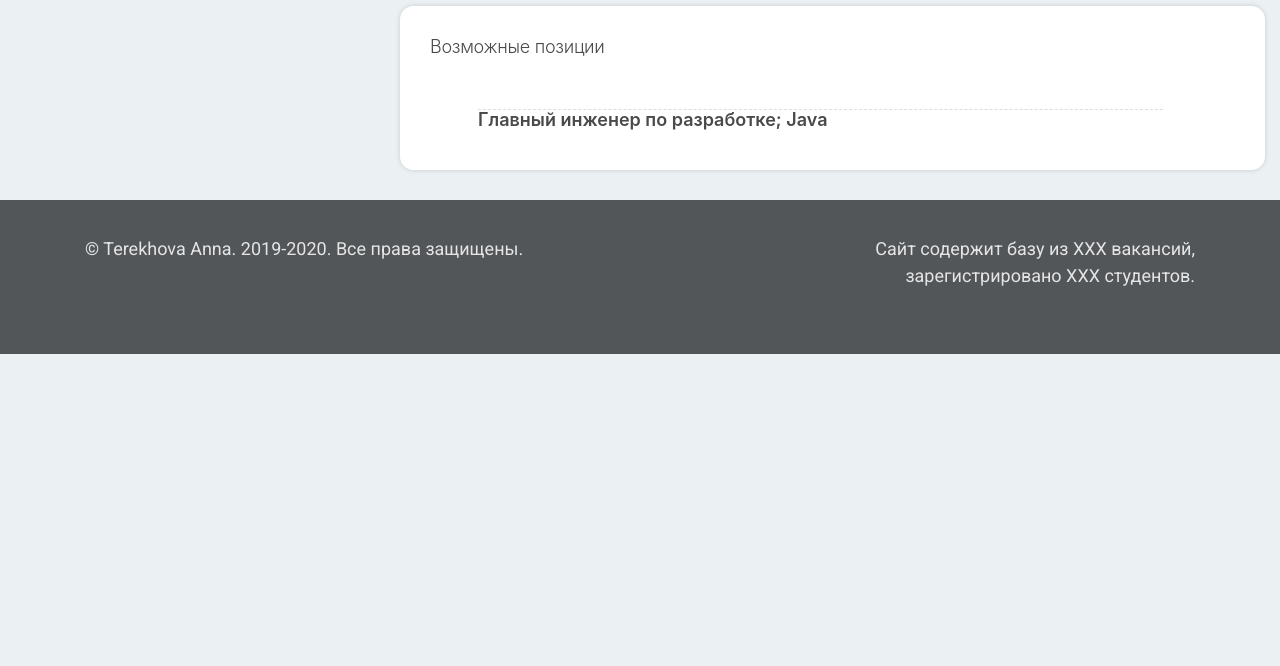
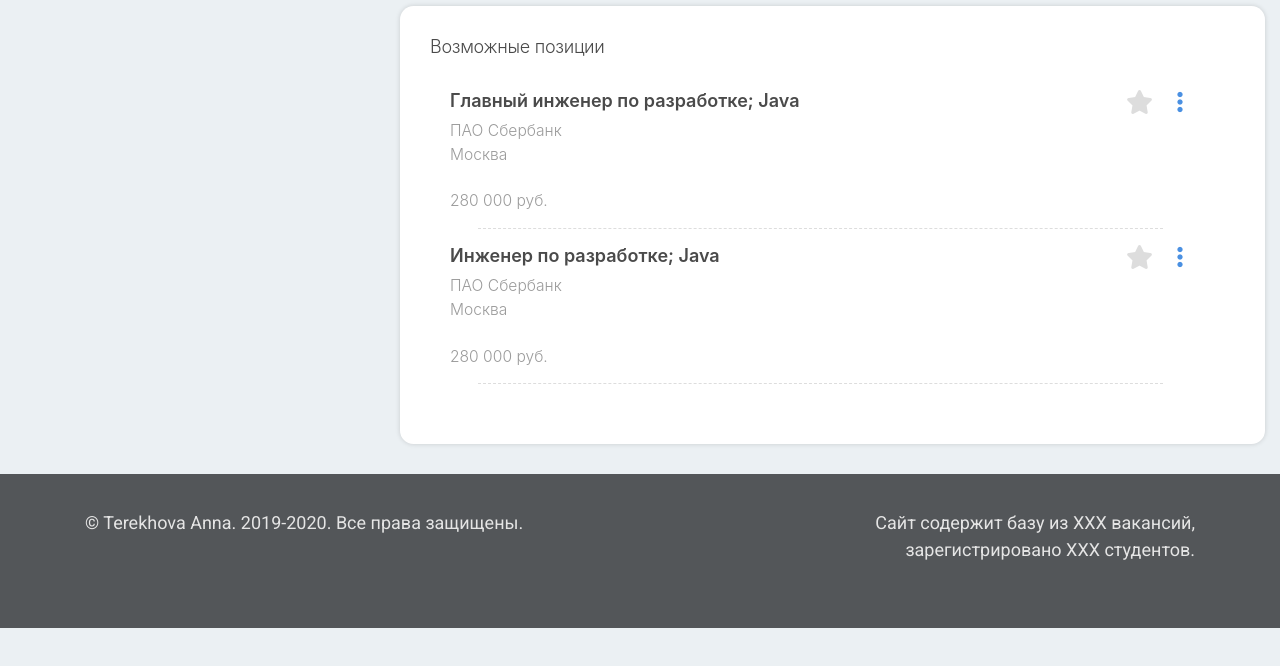
Before and after one commit to aaaann/JobFinder, a plain HTML site: page career.html in a window 1280 px wide. Shown: the part 118-784 px from the top of the page. Drawn offline with Linux system fonts and the light colour scheme.

Commit message:
fix vacancies list in career page; add fontawesome icons

```diff
--- a/career.html
+++ b/career.html
@@ -11,6 +11,7 @@
     <link href="https://fonts.googleapis.com/css?family=Roboto&display=swap" rel="stylesheet">
     <link href="https://fonts.googleapis.com/css?family=Open+Sans&display=swap" rel="stylesheet">
 
+    <script src="https://kit.fontawesome.com/c50b724b31.js" crossorigin="anonymous"></script>
 </head>
 <body>
 	<header>
@@ -101,14 +102,49 @@
 												</div>
 											</div>
 											<div class="position-actions">
-												<i class="position-action position-action-like"></i>
+												<!-- <div class="position-action position-action-like"> -->
+													<i class="position-action position-action-like fa-star fas"></i>
+												<!-- </div> -->
 
-												<i class="fa-ellipsis-v toggle-dropdown"></i>
+												<i class="fas fa-ellipsis-v toggle-dropdown"></i>
 											</div>
-										</div>  <!-- .position-content -->
+										</div>
 
-									</div>  <!-- .positions-position -->
-								</div> <!-- .positions-list -->
+									</div>
+								</div>
+								<div class="positions-list">
+									<div class="positions-position">
+										<div class="position-content">
+											<div class="position-info">
+												<div class="position-header">
+													<h3 class="position-heading">
+														Инженер по разработке; Java
+													</h3>
+												</div>
+												<div class="position-body">
+													<div class="position-body-item">
+														ПАО Сбербанк
+													</div>
+													<div class="position-body-item">
+														Москва
+													</div>
+													<div class="position-body-item">
+														<span><br>280 000 руб.</span>
+													</div>
+												</div>
+											</div>
+											<div class="position-actions">
+												<!-- <div class="position-action position-action-like"> -->
+													<i class="position-action position-action-like fa-star fas"></i>
+												<!-- </div> -->
+
+												<i class="fas fa-ellipsis-v toggle-dropdown"></i>
+											</div>
+										</div>
+
+									</div>
+								</div>
+
 							</div> <!-- .common-content-body -->
 						</div> <!-- .common-content-block-item -->
 					</div> <!-- .slider-wrapper -->
--- a/css/styles.css
+++ b/css/styles.css
@@ -791,7 +791,7 @@ svg:not(:root) {
 }
 
 .common-content-body {
-  margin-top: 1.25rem;
+  margin-top: 1rem;
   color: #4a4a4a;
 }
 
@@ -808,6 +808,9 @@ svg:not(:root) {
   display: flex;
   -webkit-box-pack: justify;
   justify-content: space-between;
+}
+
+.position-content:after {
     content: "";
     display: block;
     position: absolute;
@@ -833,23 +836,22 @@ svg:not(:root) {
 
 .position-body-item {
   margin-right: 1rem;
-  font-size: .975rem;
+  font-size: .975em;
   font-weight: 300;
   color: #9b9b9b;
 }
 
 .position-actions {
   width: 10%;
-  display: -webkit-box;
+/*  display: -webkit-box;*/
   display: flex;
   -webkit-box-pack: end;
   justify-content: flex-end;
 }
 
 
-
 .position-action {
-    font-size: 1.75em;
+    font-size: 1.5em;
     cursor: pointer;
 }
 
@@ -857,22 +859,15 @@ svg:not(:root) {
     color: #ddd;
 }
 
-.fa-star:before {
-    content: "\f005";
-}
 
 .toggle-dropdown {
     -webkit-transform: rotate(0);
     transform: rotate(0);
     cursor: pointer;
     color: #4a90e2;
-    font-size: 3em;
+    font-size: 1.5em;
     padding: 0 .5rem;
     max-height: 3rem;
     line-height: 2rem;
     margin-left: 1rem;
 }
-
-.fa-ellipsis-v:before {
-    content: "\f142";
-}
```
Lines whose indentation alone changed are shown as unchanged.
